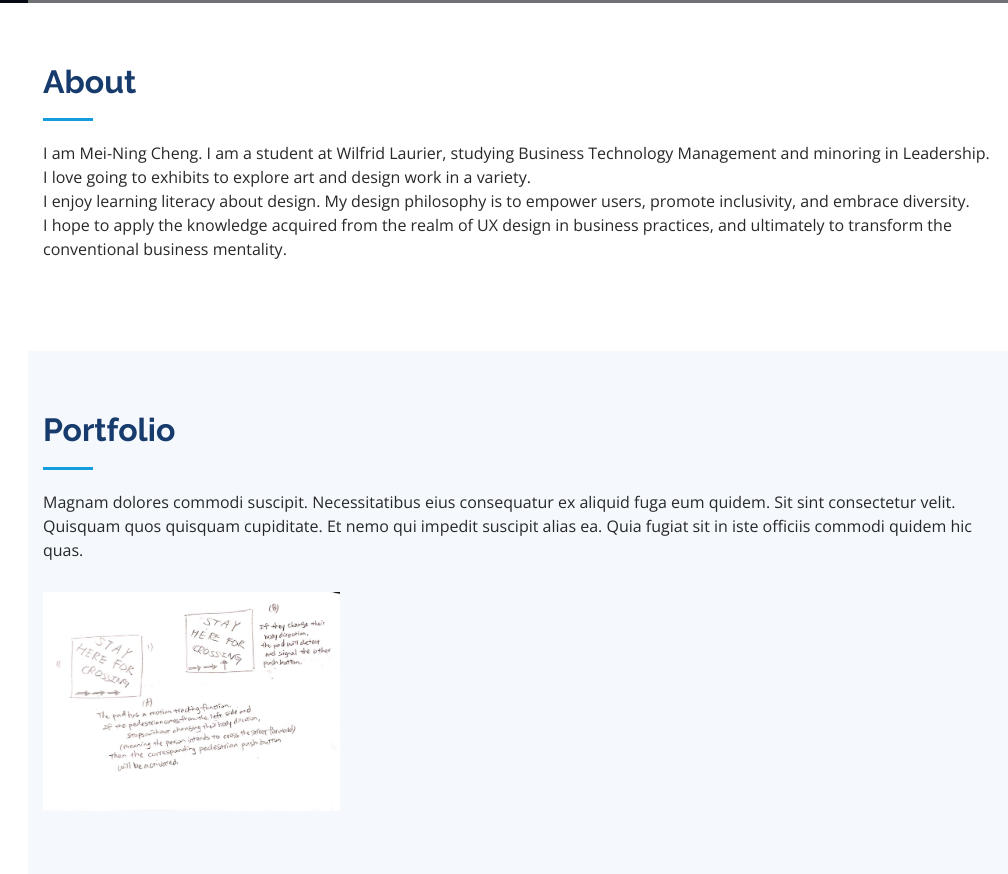
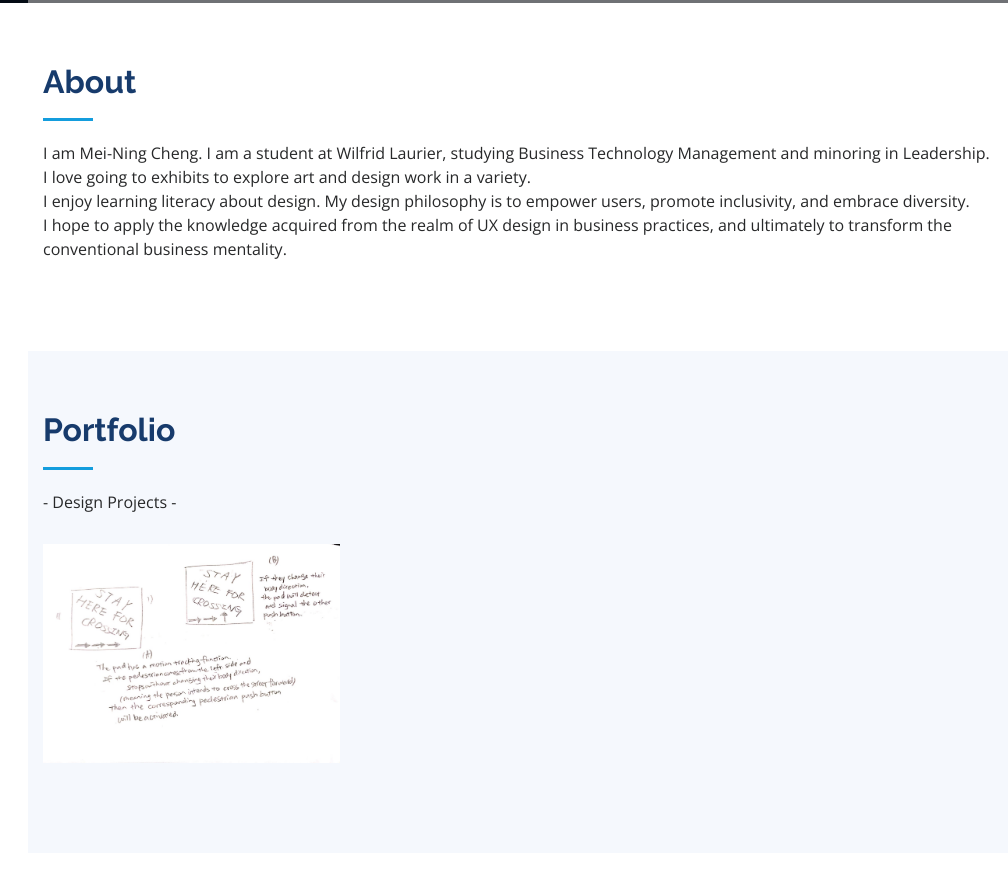
Before and after one commit to Maisie007/maisie007.github.io, a plain HTML site: page index.html in a window 1280 px wide. Shown: the part 797-1671 px from the top of the page, without its empty margins (272-1280 px from the left). After the commit the page ends 1650 px from the top, so only its background shows below. Drawn offline with nearby package versions, Linux system fonts and the light colour scheme; grey boxes are pictures that could not be loaded.

Commit message:
Update index.html
updated portfolio description.

```diff
--- a/index.html
+++ b/index.html
@@ -114,7 +114,7 @@
 
         <div class="section-title">
           <h2>Portfolio</h2>
-          <p>Magnam dolores commodi suscipit. Necessitatibus eius consequatur ex aliquid fuga eum quidem. Sit sint consectetur velit. Quisquam quos quisquam cupiditate. Et nemo qui impedit suscipit alias ea. Quia fugiat sit in iste officiis commodi quidem hic quas.</p>
+          <p>- Design Projects -</p>
         </div>
 
 
```
